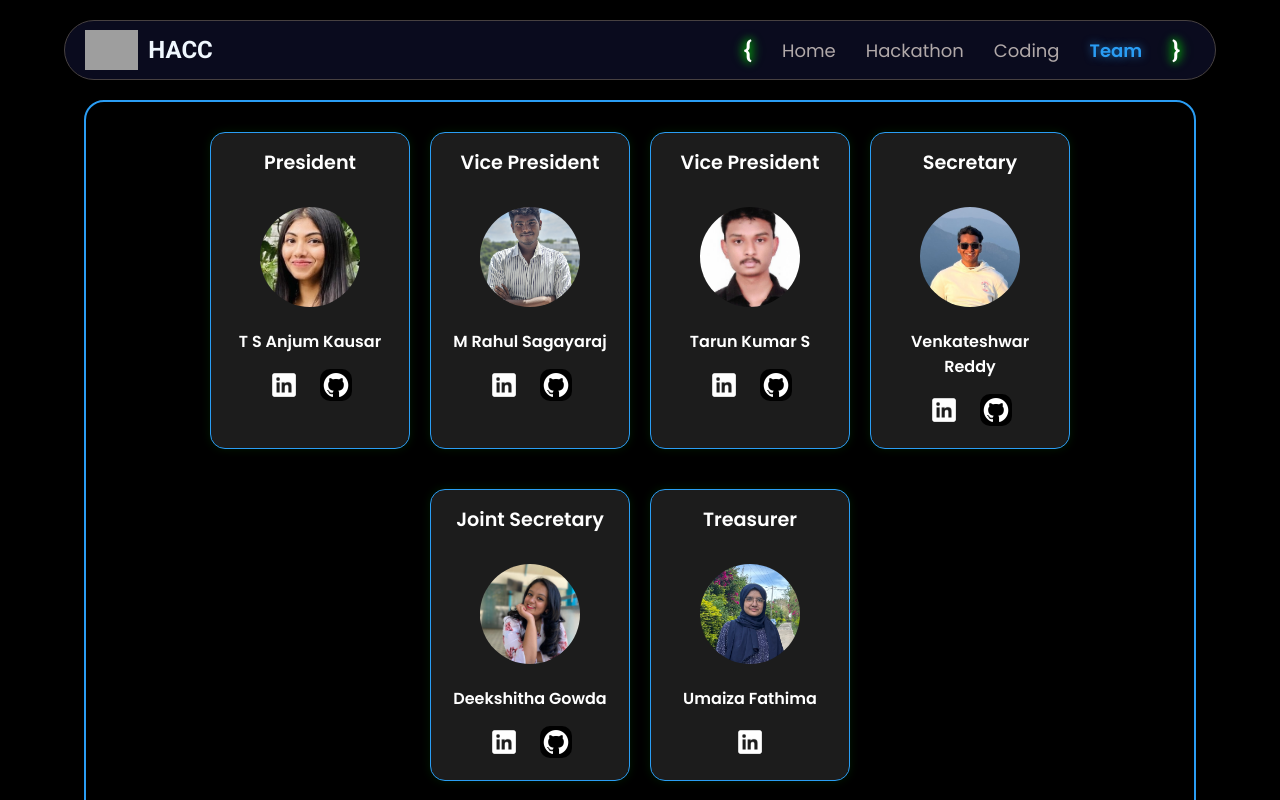
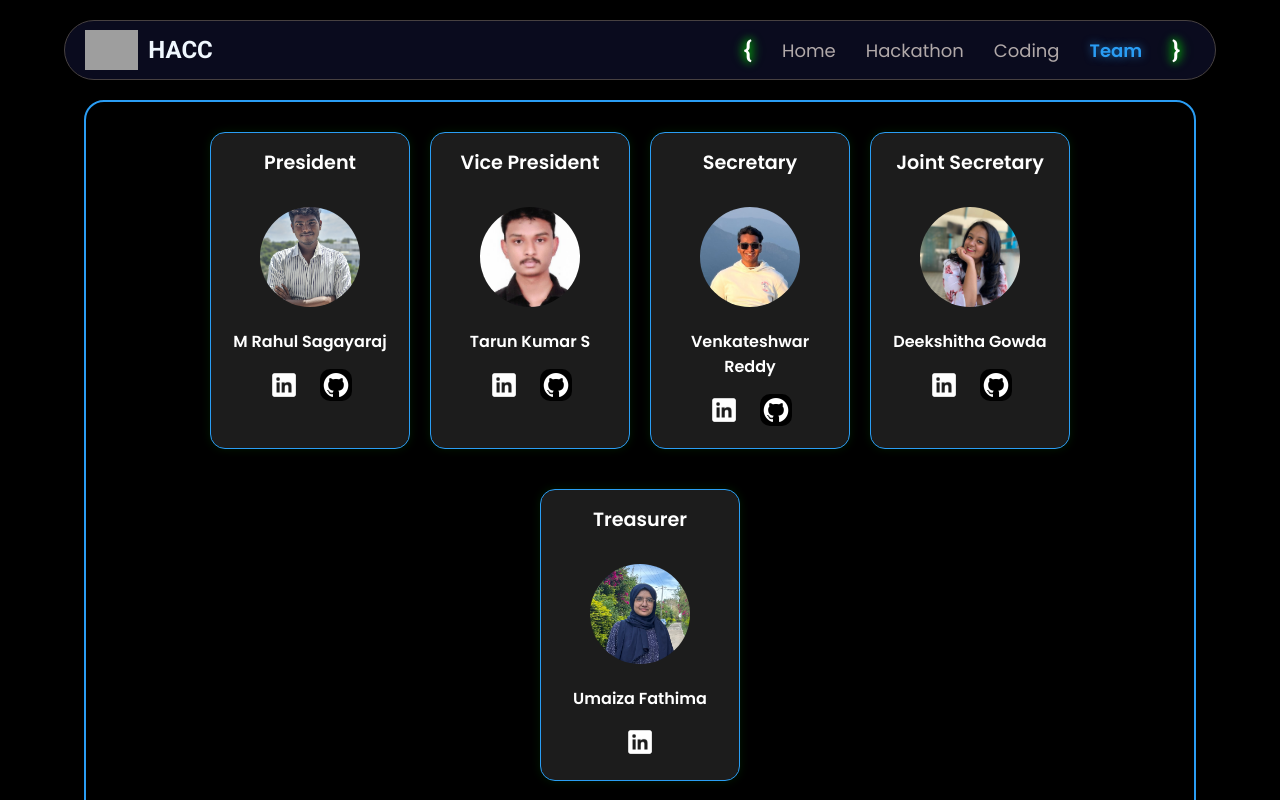
Before and after one commit to SnippetTechie/HACC, a React (Vite) app: page /team in a window 1280 px wide. Shown: the top 800 px of the page. Built offline with nearby package versions, Linux system fonts and the light colour scheme; grey boxes are pictures that could not be loaded.

Commit message:
Update Team.jsx

```diff
--- a/src/pages/Team/Team.jsx
+++ b/src/pages/Team/Team.jsx
@@ -14,13 +14,6 @@ const Team = () => {
   const executiveMembers = [
     {
       role: 'President',
-      name: 'T S Anjum Kausar',
-      image: assets.anjum,
-      linkedin: 'https://www.linkedin.com/in/ts-anjum-kausar-303b49270/',
-      github: 'https://github.com/tsanjumkausar',
-    },
-    {
-      role: 'Vice President',
       name: 'M Rahul Sagayaraj',
       image: assets.rahul,
       linkedin: 'https://www.linkedin.com/in/m-rahul-sagayaraj-870756281',
```
